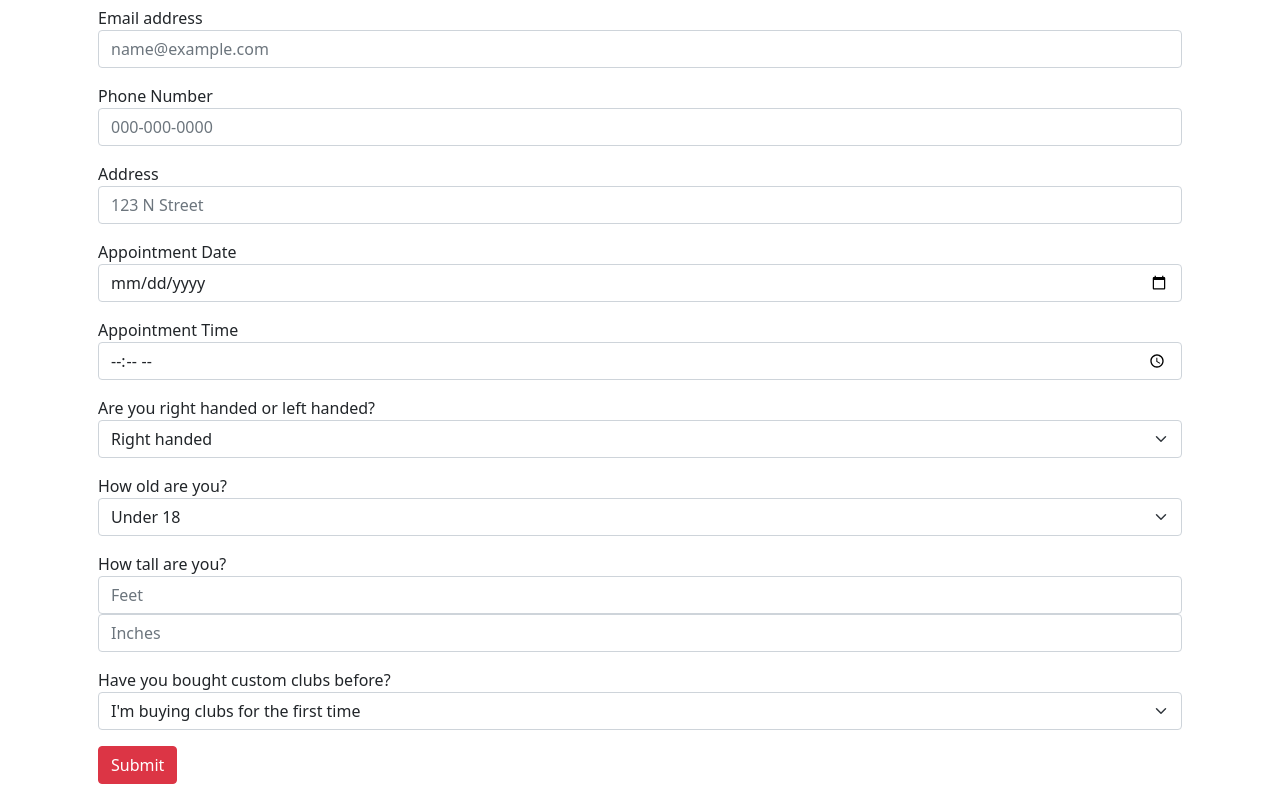
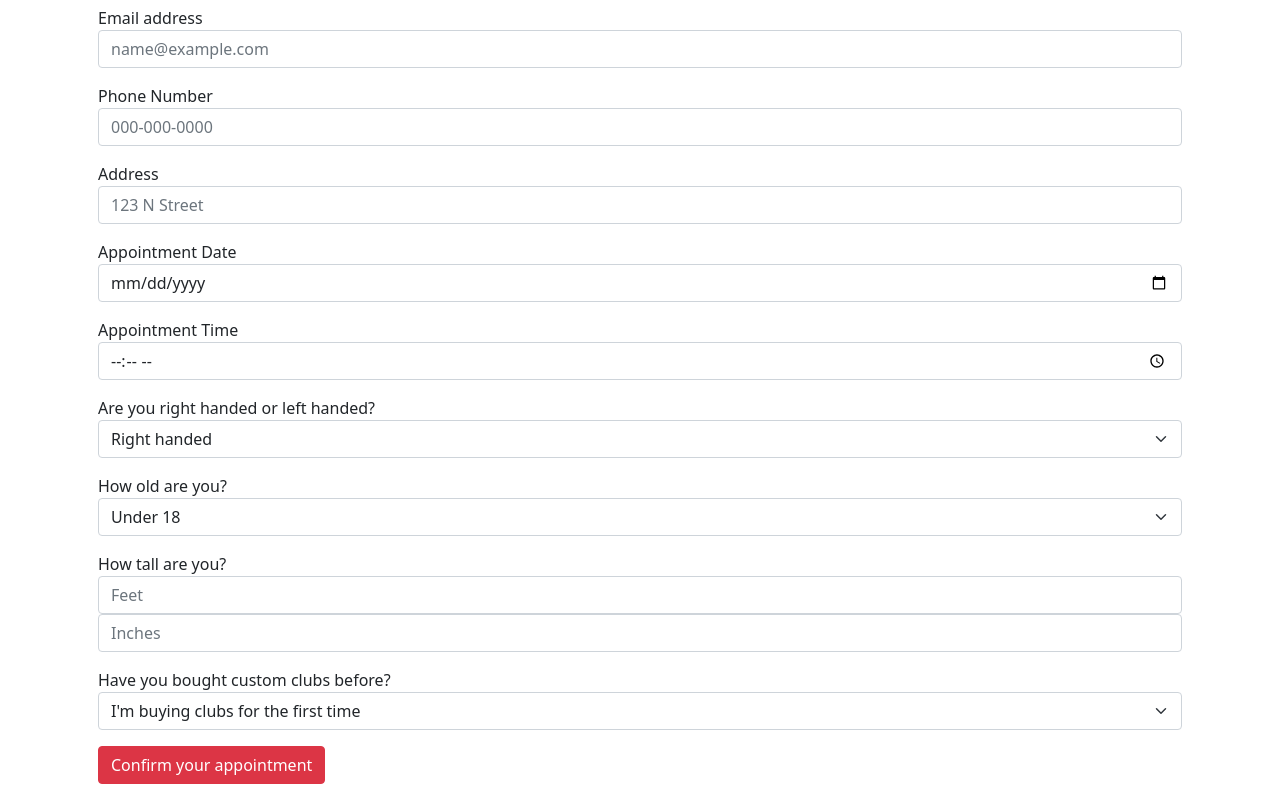
Before and after one commit to Blast-Em/wilson, a plain HTML site: page booking_details_custom.html in a window 1280 px wide. Shown: the part 334-1134 px from the top of the page. Drawn offline with nearby package versions, Linux system fonts and the light colour scheme; a web font is replaced by a local one.

Commit message:
Added new images and working book appointment button

```diff
--- a/booking_details_custom.html
+++ b/booking_details_custom.html
@@ -107,10 +107,14 @@
 					<option value="upgrading">I'm upgrading my clubs</option>
 				</select>
 			</div>
+
+		</form>
+		<form action="confirmation.html">
 			<div class="mb-3">
-				<button type="submit" class="btn btn-danger btn-right">Submit</button>
+				<button type="submit" class="btn btn-danger btn-right">Confirm your appointment</button>
 			</div>
 		</form>
+
 	</main>
 	<script src="https://cdn.jsdelivr.net/npm/bootstrap@5.0.2/dist/js/bootstrap.bundle.min.js"
 		integrity="sha384-MrcW6ZMFYlzcLA8Nl+NtUVF0sA7MsXsP1UyJoMp4YLEuNSfAP+JcXn/tWtIaxVXM"
```
Also changed, not shown: booking_details_preset.html (+4 -1 lines), index.html (+3 -0 lines), images/wilson4.png (added), images/wilson5.png (added), images/wilson6.png (added).
